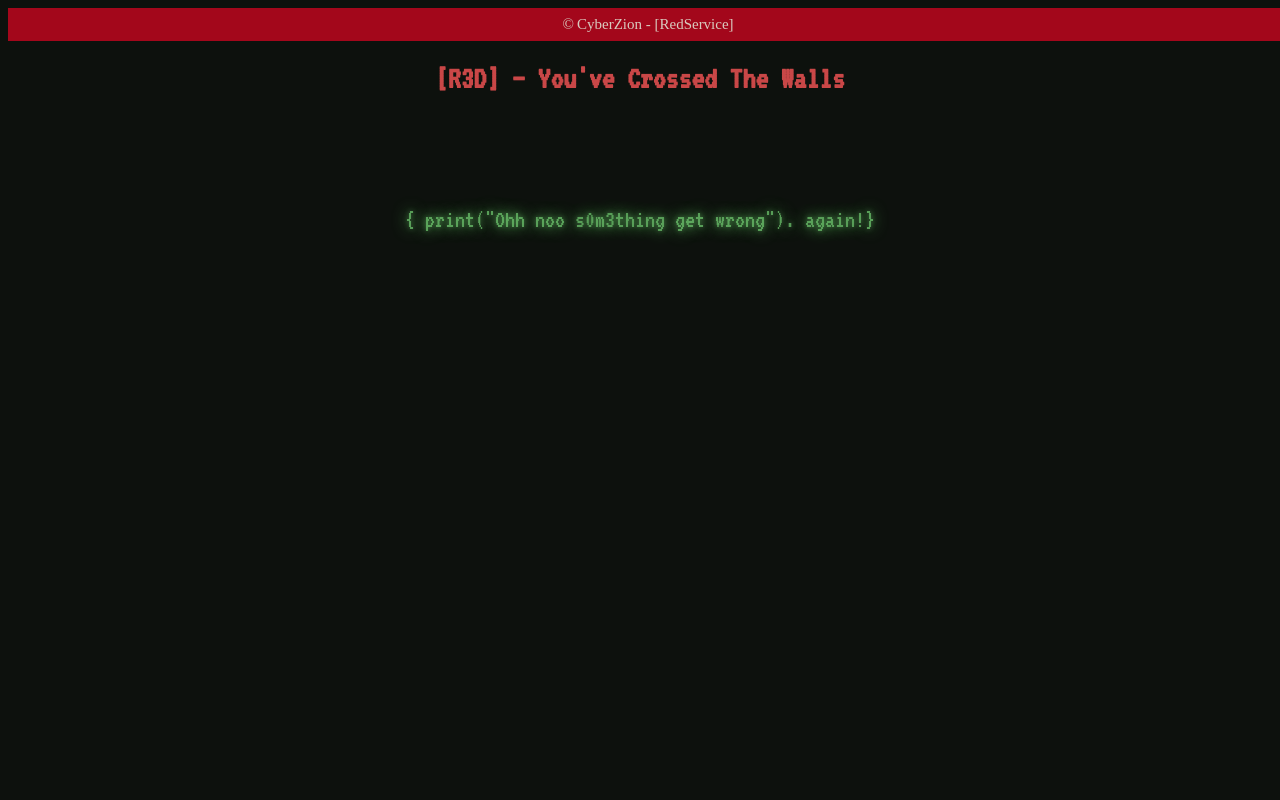
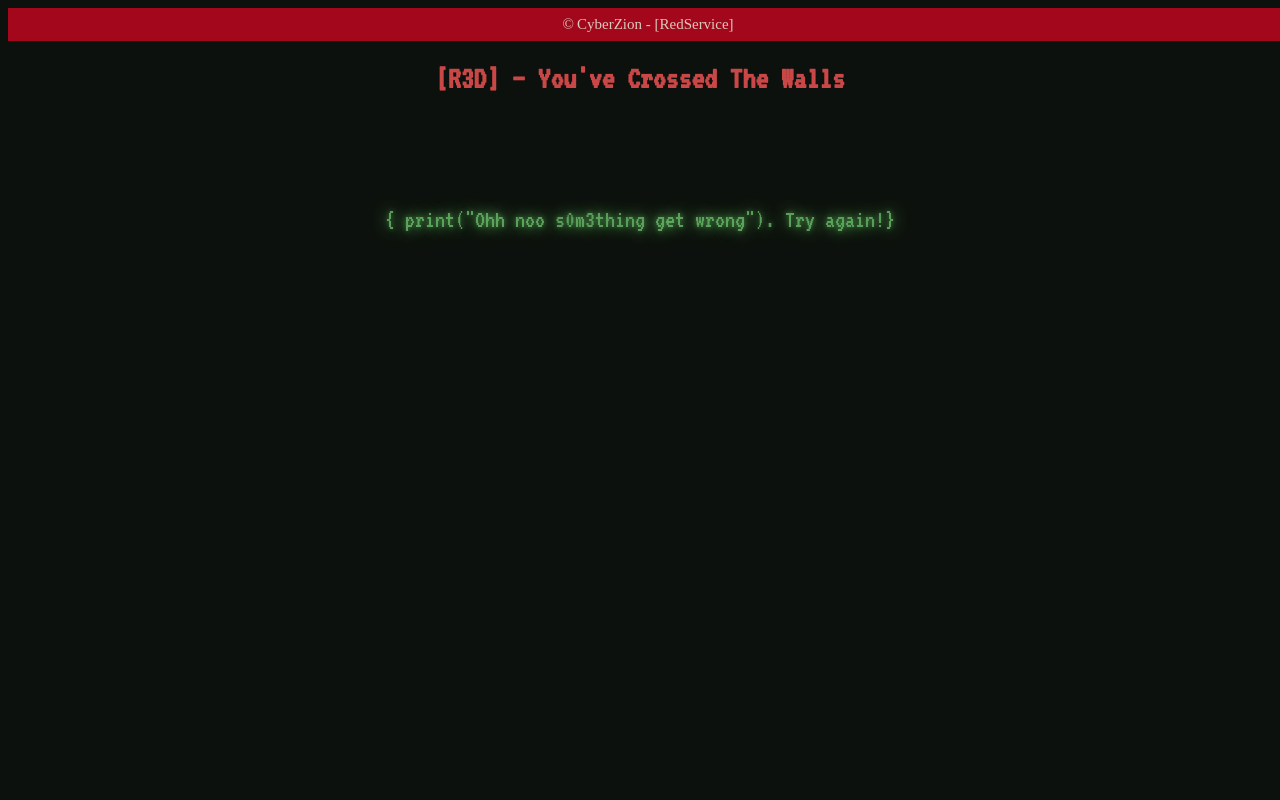
Before and after one commit to lejkaxdd/redservice, a Flask app: template templates/oops.html in a window 1280 px wide. Run offline with Flask 3, Linux system fonts and the light colour scheme; the template is opened without the code that fills it, so the values that code supplies are empty; parts of the project's set-up code (start-up, migrations or seed data) failed here and were passed over; some libraries are stand-ins or nearby versions.

Commit message:
add word on error page

```diff
--- a/templates/oops.html
+++ b/templates/oops.html
@@ -21,7 +21,7 @@
 
     <div class="DivClass">
       <span class="MatrixTextEffect">{
-      print("Ohh noo <span class="Pulse">s0m3thing</span> get wrong"). <span class="Pulse">again!</span>}
+      print("Ohh noo <span class="Pulse">s0m3thing</span> get wrong"). Try <span class="Pulse">again!</span>}
       </span>
     </div>
     <span class="Pulse"></span>
```
